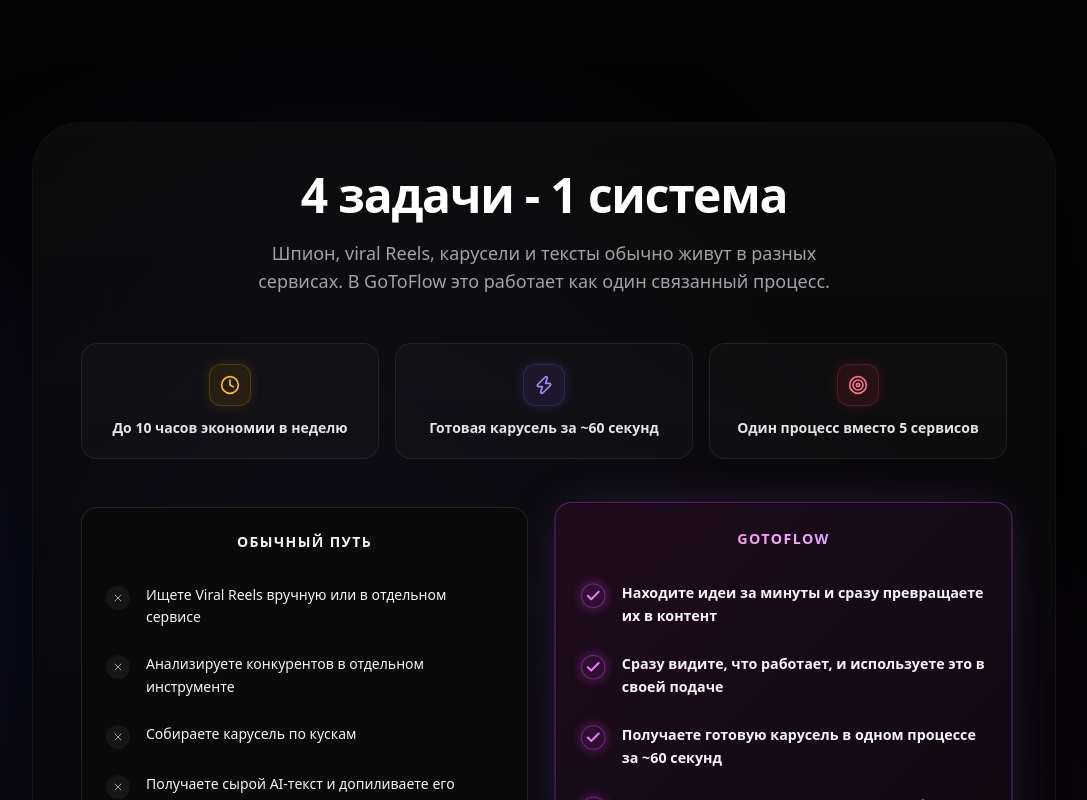
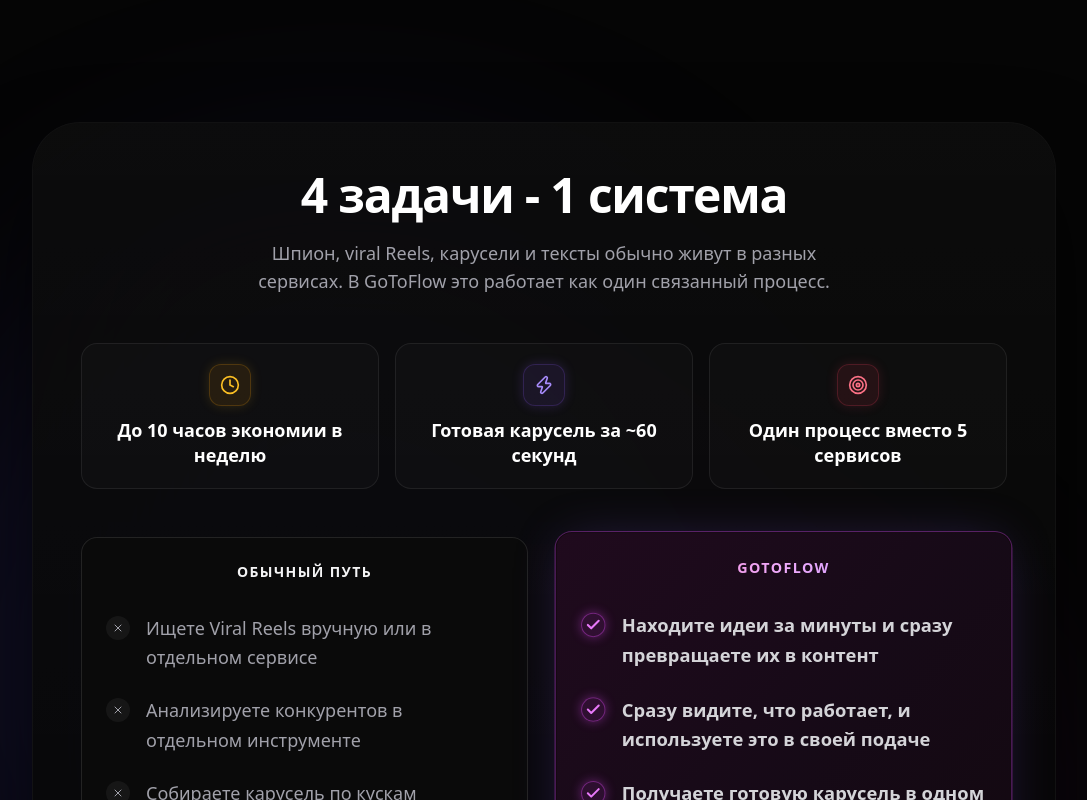
Before and after one commit to matteimikeska49-bot/gtf, a React (Vite) app: page / in a window 1280 px wide. Shown: the part 3640-4440 px from the top of the page, without its empty margins (96-1183 px from the left). Built offline with nearby package versions, Linux system fonts and the light colour scheme.

Commit message:
style(UnifiedSystem): enhance levitation and deepen text style

```diff
--- a/src/components/UnifiedSystem.jsx
+++ b/src/components/UnifiedSystem.jsx
@@ -42,7 +42,7 @@ export const UnifiedSystem = () => (
         whileInView={{ opacity: 1, y: 0 }}
         viewport={{ once: true }}
         transition={{ duration: 0.8, ease: 'easeOut' }}
-        className="bg-[#050505]/80 backdrop-blur-3xl border border-white/[0.05] rounded-[3rem] p-8 md:p-12 relative z-10 shadow-[0_40px_100px_-20px_rgba(0,0,0,1)] overflow-hidden flex flex-col"
+        className="bg-[#050505]/90 backdrop-blur-[120px] border border-white/[0.05] rounded-[3rem] p-8 md:p-12 relative z-10 shadow-[0_40px_100px_-20px_rgba(0,0,0,1)] overflow-hidden flex flex-col"
       >
         {/* Внутренний шум-блик для карточки */}
         <div className="absolute inset-0 bg-gradient-to-b from-white/[0.03] to-transparent pointer-events-none" />
@@ -68,7 +68,7 @@ export const UnifiedSystem = () => (
                   <div className={`p-2.5 rounded-xl border mb-3 ${m.ring}`}>
                     <span className={m.color}>{m.icon}</span>
                   </div>
-                  <p className="text-zinc-200 font-semibold text-sm leading-snug">{m.text}</p>
+                  <p className="text-white font-semibold text-lg leading-snug">{m.text}</p>
                 </div>
               ))}
             </div>
@@ -87,7 +87,7 @@ export const UnifiedSystem = () => (
                       <div className="shrink-0 mt-0.5 w-6 h-6 rounded-full bg-white/5 flex items-center justify-center">
                         <X className="w-3 h-3 text-zinc-400" />
                       </div>
-                      <p className="text-sm text-zinc-100 font-medium leading-relaxed">{text}</p>
+                      <p className="text-lg text-zinc-400 font-medium leading-relaxed">{text}</p>
                     </div>
                   ))}
                 </div>
@@ -110,7 +110,7 @@ export const UnifiedSystem = () => (
                           <div className="shrink-0 mt-0.5 w-6 h-6 rounded-full border border-fuchsia-500/40 bg-fuchsia-500/10 flex items-center justify-center shadow-[0_0_10px_rgba(217,70,239,0.4)]">
                             <Check className="w-4 h-4 text-fuchsia-400" strokeWidth={3} />
                           </div>
-                          <p className="text-sm text-zinc-100 font-semibold leading-relaxed">{text}</p>
+                          <p className="text-lg text-zinc-300 font-semibold leading-relaxed">{text}</p>
                         </div>
                       ))}
                     </div>
```
